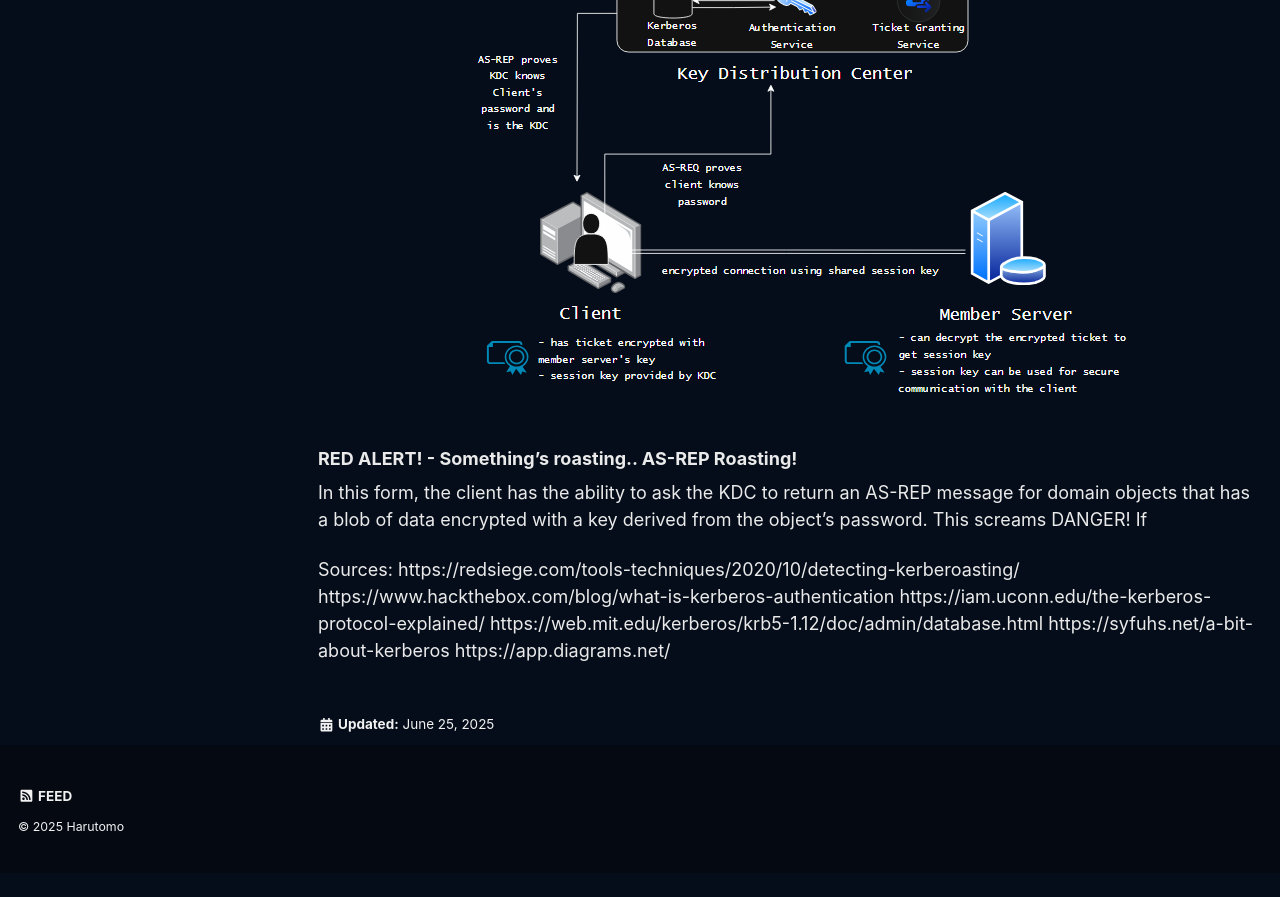
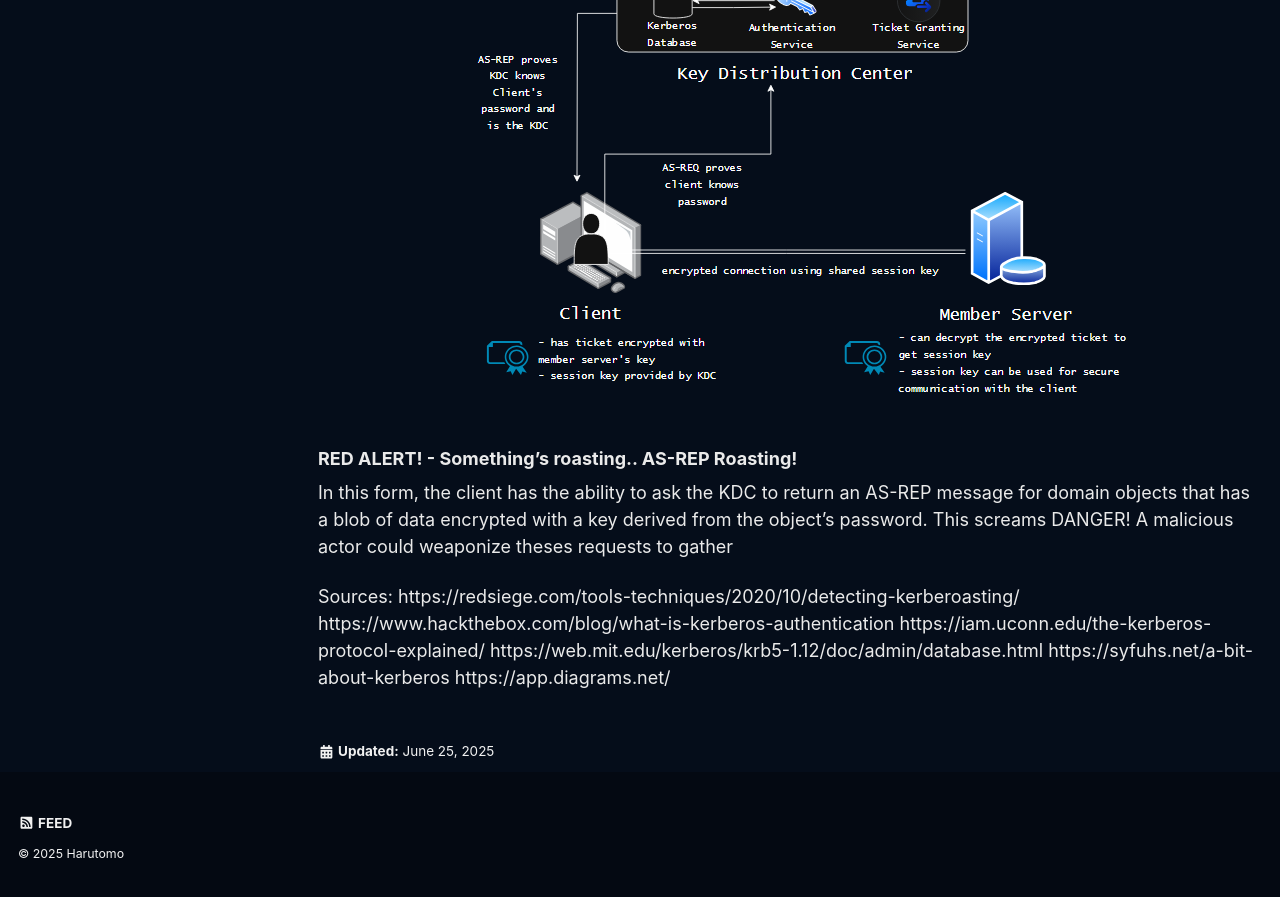
Before and after one commit to harutomo-jp/harutomo-jp.github.io, a Jekyll site: the page built from _posts/2025-06-23-Kerberoasting.md, in a window 1280 px wide and 900 px high, scrolled down 3828 px. Shown: the top 897 px of the window. Built offline with Jekyll 4.4.1, drawn with Linux system fonts in a browser that asks for light colours; cached includes are drawn as plain includes; before the commit the page ends 4701 px from its top, so only the background shows below that.

Commit message:
Tue, Jul 1, 2025, 1:30 PM -04:00

```diff
--- a/_posts/2025-06-23-Kerberoasting.md
+++ b/_posts/2025-06-23-Kerberoasting.md
@@ -62,7 +62,7 @@
 
 ### RED ALERT! - Something's roasting.. AS-REP Roasting!
 
-In this form, the client has the ability to ask the KDC to return an AS-REP message for domain objects that has a blob of data encrypted with a key derived from the object's password.  This screams DANGER!  If
+In this form, the client has the ability to ask the KDC to return an AS-REP message for domain objects that has a blob of data encrypted with a key derived from the object's password.  This screams DANGER!  A malicious actor could weaponize theses requests to gather
 
 
 
```
